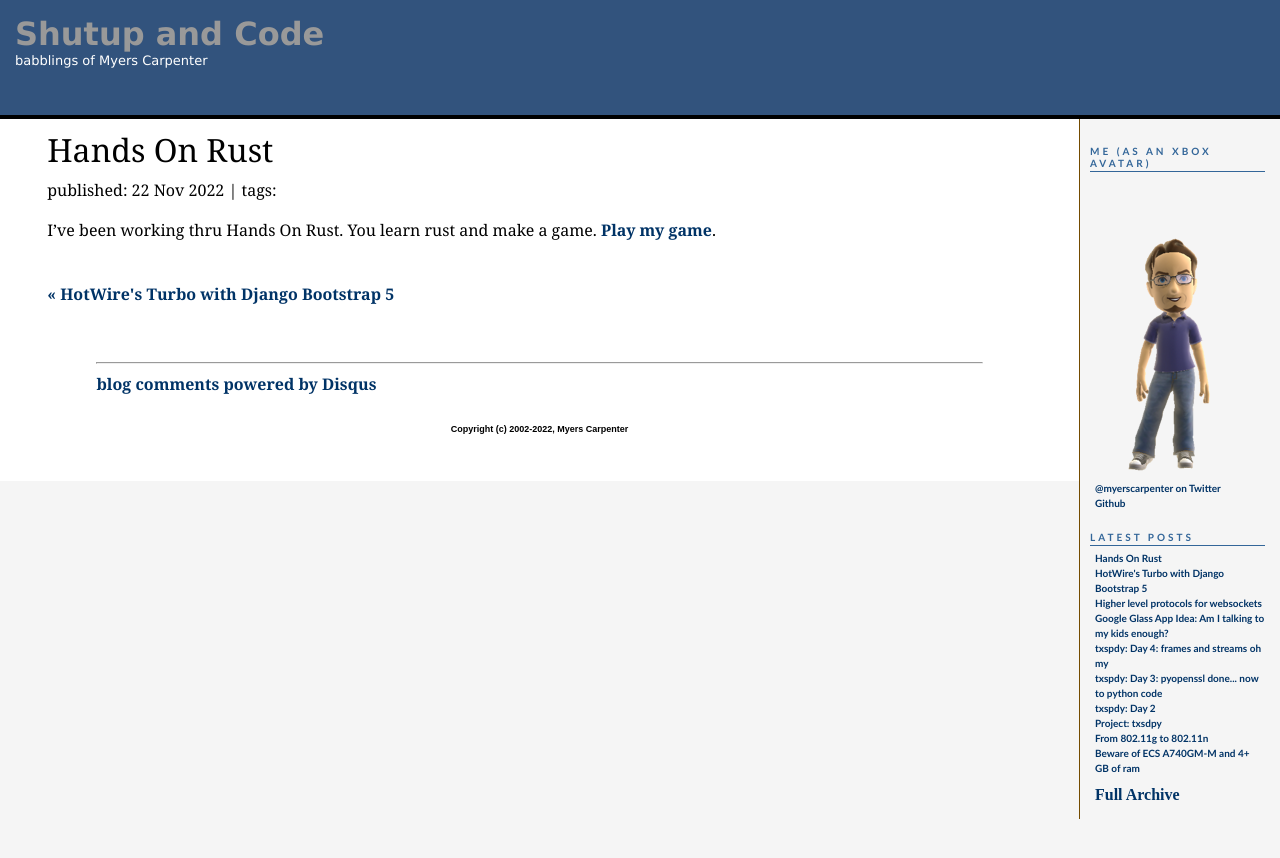
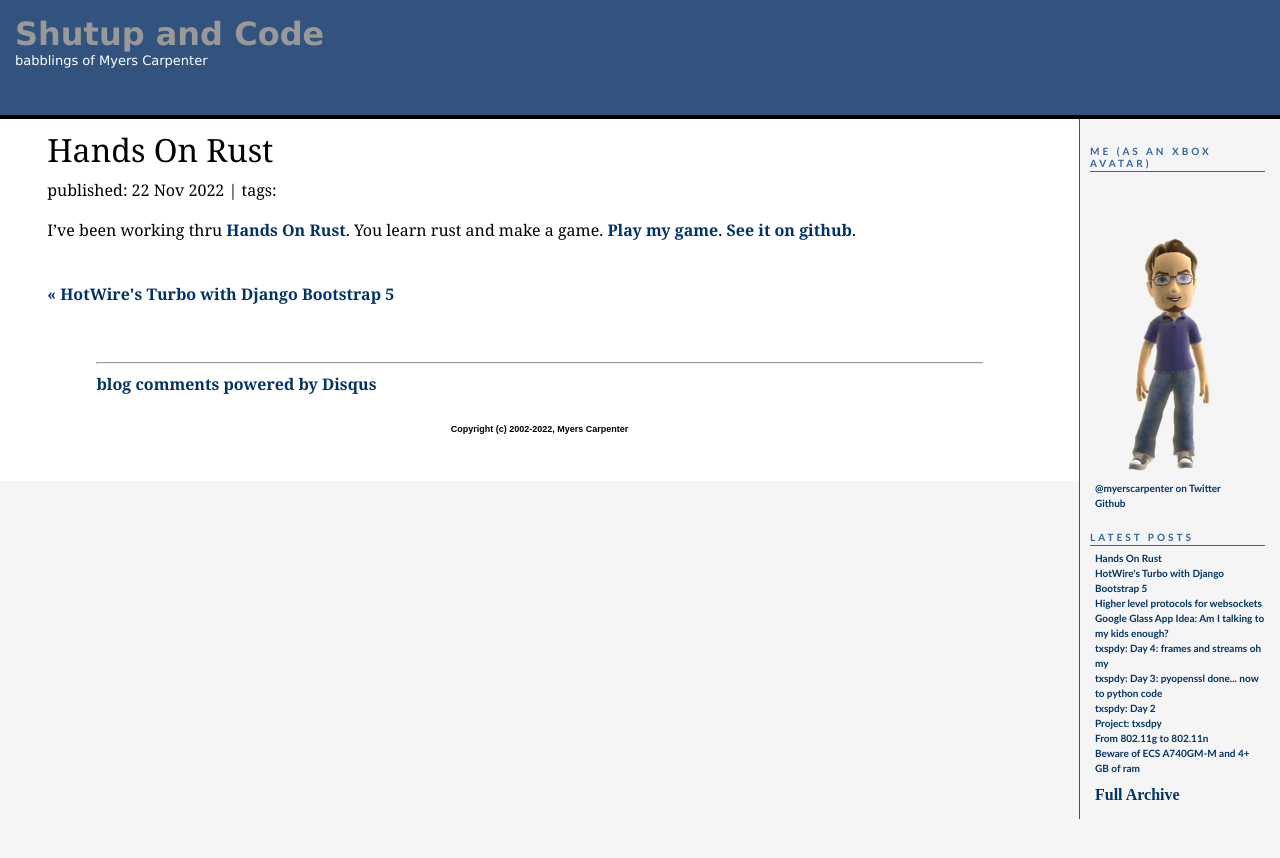
Before and after one commit to myers/myers.github.io, a Jekyll site: the page built from _posts/2022-11-21-hands-on-rust.markdown, in a window 1280 px wide. Shown: the top 858 px of the page. Built offline with Jekyll 4.4.1, drawn with Linux system fonts in a browser that asks for light colours; comment, search, counter and statistics services are not loaded.

Commit message:
edit post

```diff
--- a/_posts/2022-11-21-hands-on-rust.markdown
+++ b/_posts/2022-11-21-hands-on-rust.markdown
@@ -5,4 +5,7 @@ date: 2022-11-21T22:36:57-0500
 tags: []
 ---
 
-I've been working thru Hands On Rust.  You learn rust and make a game.  [Play my game](https://icepick.info/myersrogue/).
+I've been working thru [Hands On
+Rust](https://pragprog.com/titles/hwrust/hands-on-rust/).  You learn rust
+and make a game.  [Play my game](https://icepick.info/myersrogue/).  [See it
+on github](https://github.com/myers/myersrogue).
```
